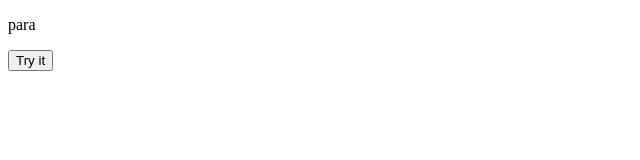
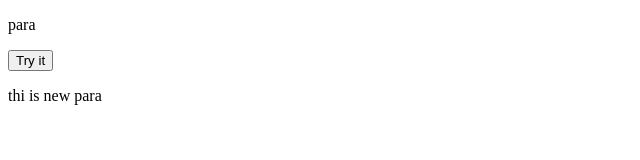
Before and after one commit to TaraVinuthna06/xyz, a plain HTML site: page index.html in a window 1280 px wide. Shown: the whole page, without its empty margins (0-640 px from the left). Drawn offline with Linux system fonts and the light colour scheme.

Commit message:
Add new feature

```diff
--- a/index.html
+++ b/index.html
@@ -13,5 +13,6 @@
 <body>
     <p id="demo">para</p>
     <button type="button"  onclick="myapp()">Try it</button>
+    <p> thi is new para</p>
 </body>
 </html>
```
